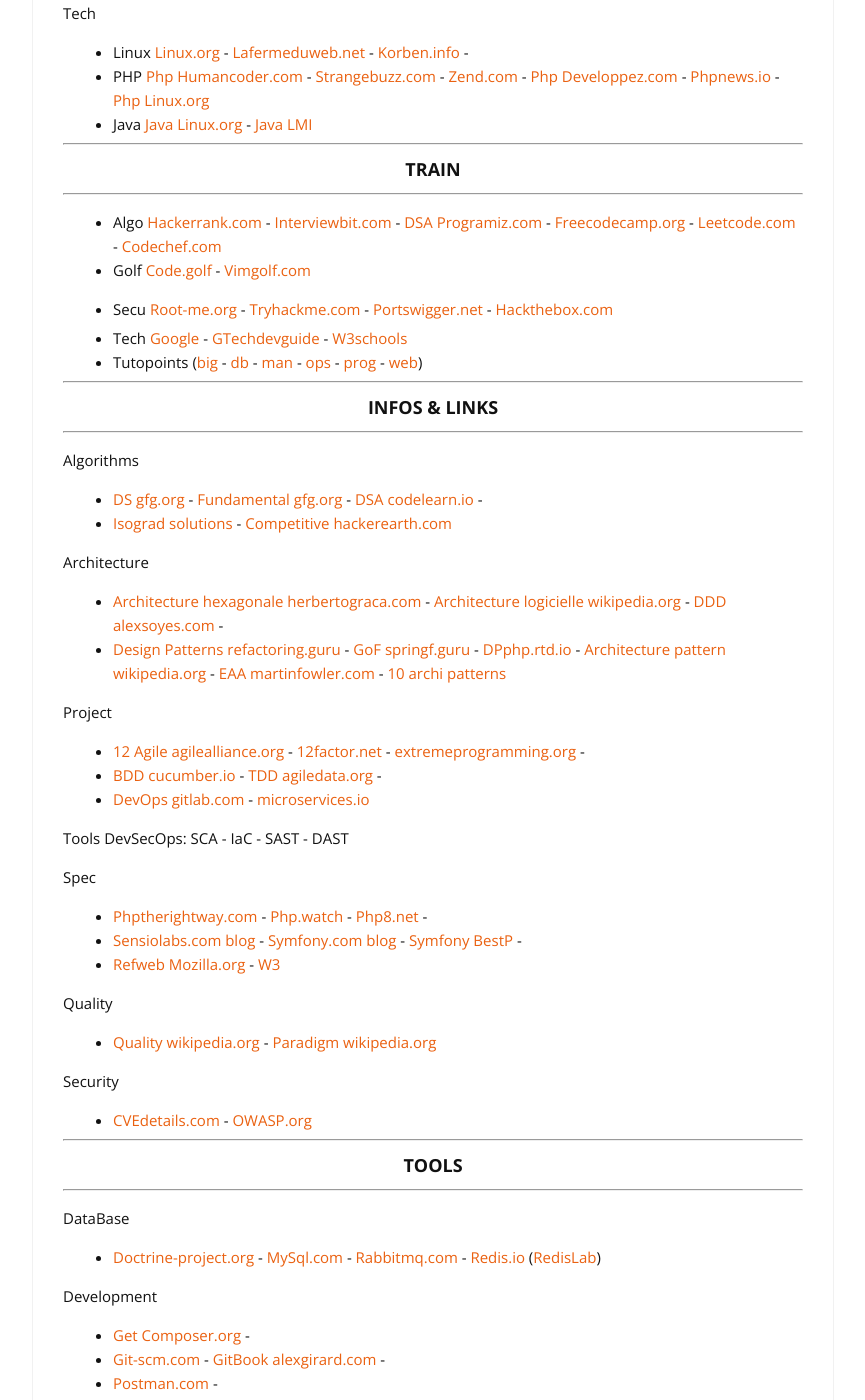
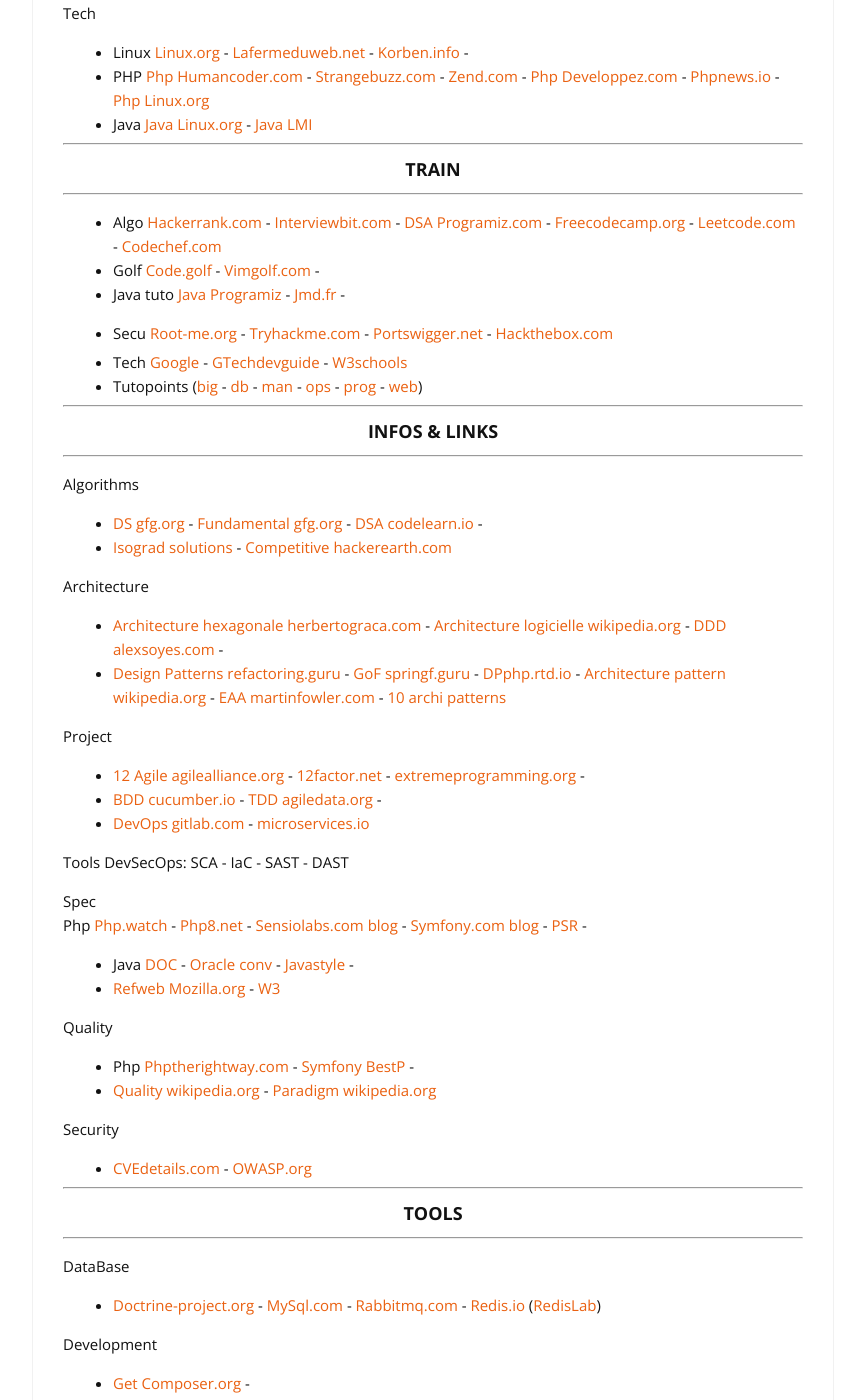
Before and after one commit to cylmat/cylmat.github.io, a Jekyll site: the page built from _pages/USEFUL.md, in a window 1280 px wide and 1400 px high, scrolled down 340 px. Shown: the whole window, without its empty margins (207-1072 px from the left). Built offline with Jekyll 4.4.1, drawn with Linux system fonts in a browser that asks for light colours; nearby versions of some CDN libraries.

Commit message:
Update USEFUL.md

```diff
--- a/_pages/USEFUL.md
+++ b/_pages/USEFUL.md
@@ -23,7 +23,8 @@
 ---
 
 * Algo [Hackerrank.com](https://www.hackerrank.com) - [Interviewbit.com](https://www.interviewbit.com/courses/programming) - [DSA Programiz.com](https://www.programiz.com/dsa) - [Freecodecamp.org](https://www.freecodecamp.org/learn) - [Leetcode.com](https://leetcode.com/explore) - [Codechef.com](https://www.codechef.com)
-* Golf [Code.golf](https://code.golf) - [Vimgolf.com](https://www.vimgolf.com)
+* Golf [Code.golf](https://code.golf) - [Vimgolf.com](https://www.vimgolf.com) -
+* Java tuto [Java Programiz](https://www.programiz.com/java-programming) - [Jmd.fr](https://www.jmdoudoux.fr/accueil_java.htm) -
 * Secu [Root-me.org](https://www.root-me.org) - [Tryhackme.com](https://tryhackme.com) - [Portswigger.net](https://portswigger.net/web-security) - [Hackthebox.com](https://www.hackthebox.com)
 
 - Tech [Google](https://developers.google.com/learn) - [GTechdevguide](https://techdevguide.withgoogle.com) - [W3schools](https://www.w3schools.com)
@@ -51,11 +52,13 @@
 Tools DevSecOps: SCA - IaC - SAST - DAST
 
 Spec
-* [Phptherightway.com](https://phptherightway.com) - [Php.watch](https://php.watch/versions) - [Php8.net](https://www.php.net/releases/8.0/en.php) -
-* [Sensiolabs.com blog](https://blog.sensiolabs.com) - [Symfony.com blog](https://symfony.com/blog) - [Symfony BestP](https://symfony.com/doc/current/best_practices.html) -
+Php [Php.watch](https://php.watch/versions) - [Php8.net](https://www.php.net/releases/8.0/en.php) -
+[Sensiolabs.com blog](https://blog.sensiolabs.com) - [Symfony.com blog](https://symfony.com/blog) -  [PSR](https://www.php-fig.org/psr/) -
+* Java [DOC](https://docs.oracle.com/en/java/) - [Oracle conv](https://www.oracle.com/java/technologies/javase/codeconventions-contents.html) - [Javastyle](https://geosoft.no/javastyle.html) -
 * [Refweb Mozilla.org](https://developer.mozilla.org/fr/docs/Web) - [W3](https://www.w3.org)
 
 Quality
+* Php [Phptherightway.com](https://phptherightway.com) - [Symfony BestP](https://symfony.com/doc/current/best_practices.html) -
 * [Quality wikipedia.org](https://fr.wikipedia.org/wiki/Qualit%C3%A9_logicielle) - [Paradigm wikipedia.org](https://fr.m.wikipedia.org/wiki/Paradigme_(programmation))
 
 Security
```
